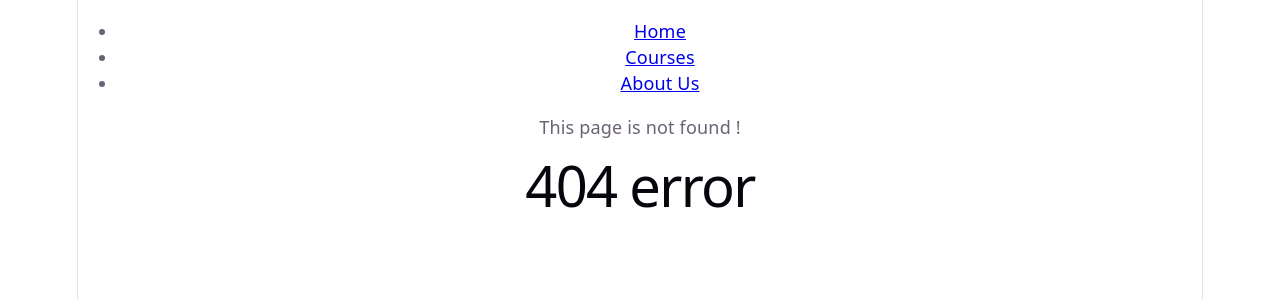
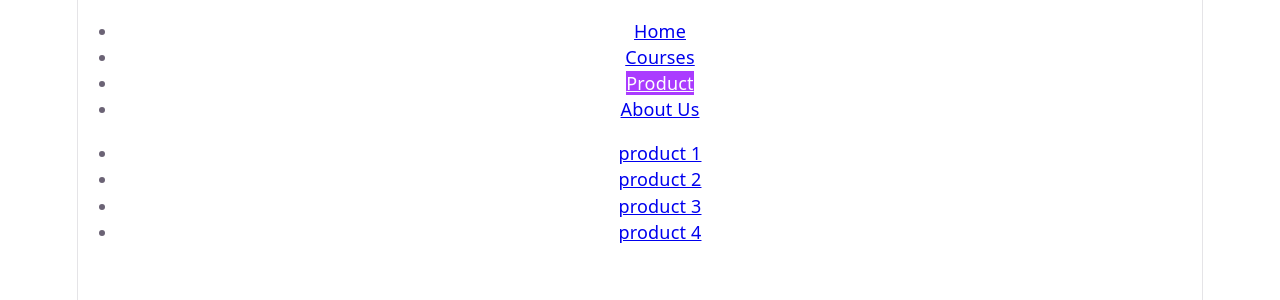
Before and after one commit to sardarbalnour/react-concepts2, a React (Vite) app: page /products in a window 1280 px wide. Before the commit this address had no page. Shown: the top 300 px of the page. Built offline with nearby package versions, Linux system fonts and the light colour scheme.

Commit message:
dynamic route

```diff
--- a/src/App.jsx
+++ b/src/App.jsx
@@ -4,6 +4,8 @@ import HomePage from "./pages/HomePage";
 import CoursePage from "./pages/CoursePage";
 import AboutUsPage from "./pages/AboutUsPage";
 import PageNotFound from "./pages/404";
+import ProductsPage from "./pages/ProductsPage";
+import ProductDetailsPage from "./pages/ProductDetailsPage";
 
 function App() {
   return (
@@ -11,6 +13,8 @@ function App() {
       <Route path="/" element={<HomePage />} />
       <Route path="courses" element={<CoursePage />} />
       <Route path="about-us" element={<AboutUsPage />} />
+      <Route path="products" element={<ProductsPage />} />
+      <Route path="products/:id" element={<ProductDetailsPage />} />
       <Route path="*" element={<PageNotFound />} />
     </Routes>
   );
--- a/src/components/NavBar.jsx
+++ b/src/components/NavBar.jsx
@@ -11,6 +11,9 @@ function NavBar() {
           <NavLink to="/courses">Courses</NavLink>
         </li>
         <li>
+          <NavLink to="/products">Product</NavLink>
+        </li>
+        <li>
           <NavLink to="/about-us">About Us</NavLink>
         </li>
       </ul>
--- /dev/null
+++ b/src/pages/ProductDetailsPage.jsx
@@ -0,0 +1,12 @@
+import NavBar from "../components/NavBar";
+
+function ProductDetailsPage() {
+  return (
+    <div>
+      <NavBar />
+      <p>detail page</p>
+    </div>
+  );
+}
+
+export default ProductDetailsPage;
--- /dev/null
+++ b/src/pages/ProductsPage.jsx
@@ -0,0 +1,26 @@
+import { Link } from "react-router";
+import NavBar from "../components/NavBar";
+
+function ProductsPage() {
+  const products = [
+    { id: 1, name: "product 1" },
+    { id: 2, name: "product 2" },
+    { id: 3, name: "product 3" },
+    { id: 4, name: "product 4" },
+  ];
+
+  return (
+    <div>
+      <NavBar />
+      <ul>
+        {products.map((product) => (
+          <li key={product.id}>
+            <Link to={`/products/${product.id}`}>{product.name}</Link>
+          </li>
+        ))}
+      </ul>
+    </div>
+  );
+}
+
+export default ProductsPage;
```
